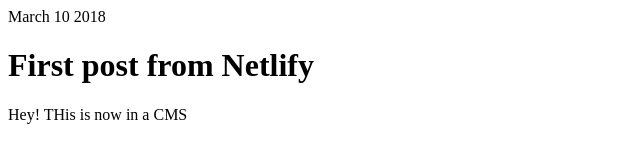
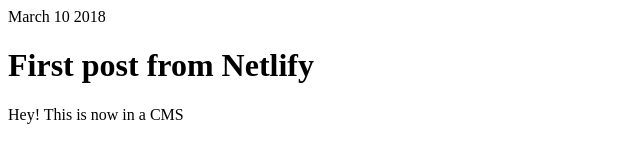
Before and after one commit to devjmetivier/contentful-netlify, a Gatsby site: page /posts/first-post-from-netlify/ in a window 1280 px wide. Shown: the full height of the page, 0-640 px from the left. Built offline with nearby package versions, Linux system fonts and the light colour scheme; Gatsby itself is replaced by a stand-in of ours.

Commit message:
Update Posts “first-post-from-netlify”

```diff
--- a/src/posts/first-post-from-netlify.md
+++ b/src/posts/first-post-from-netlify.md
@@ -2,4 +2,4 @@
 title: First post from Netlify
 date: '2018-03-10'
 ---
-Hey! THis is now in a CMS
+Hey! This is now in a CMS
```
